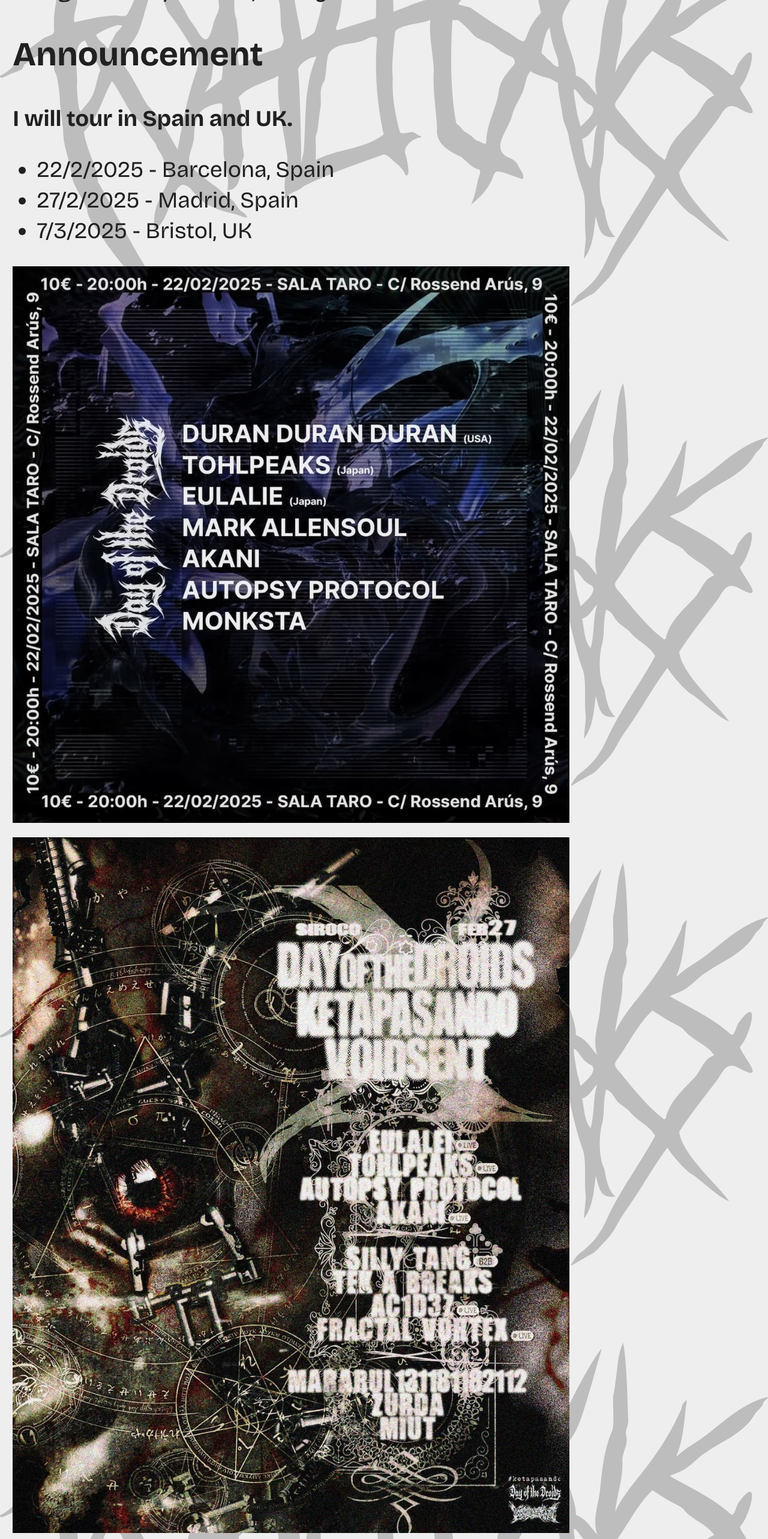
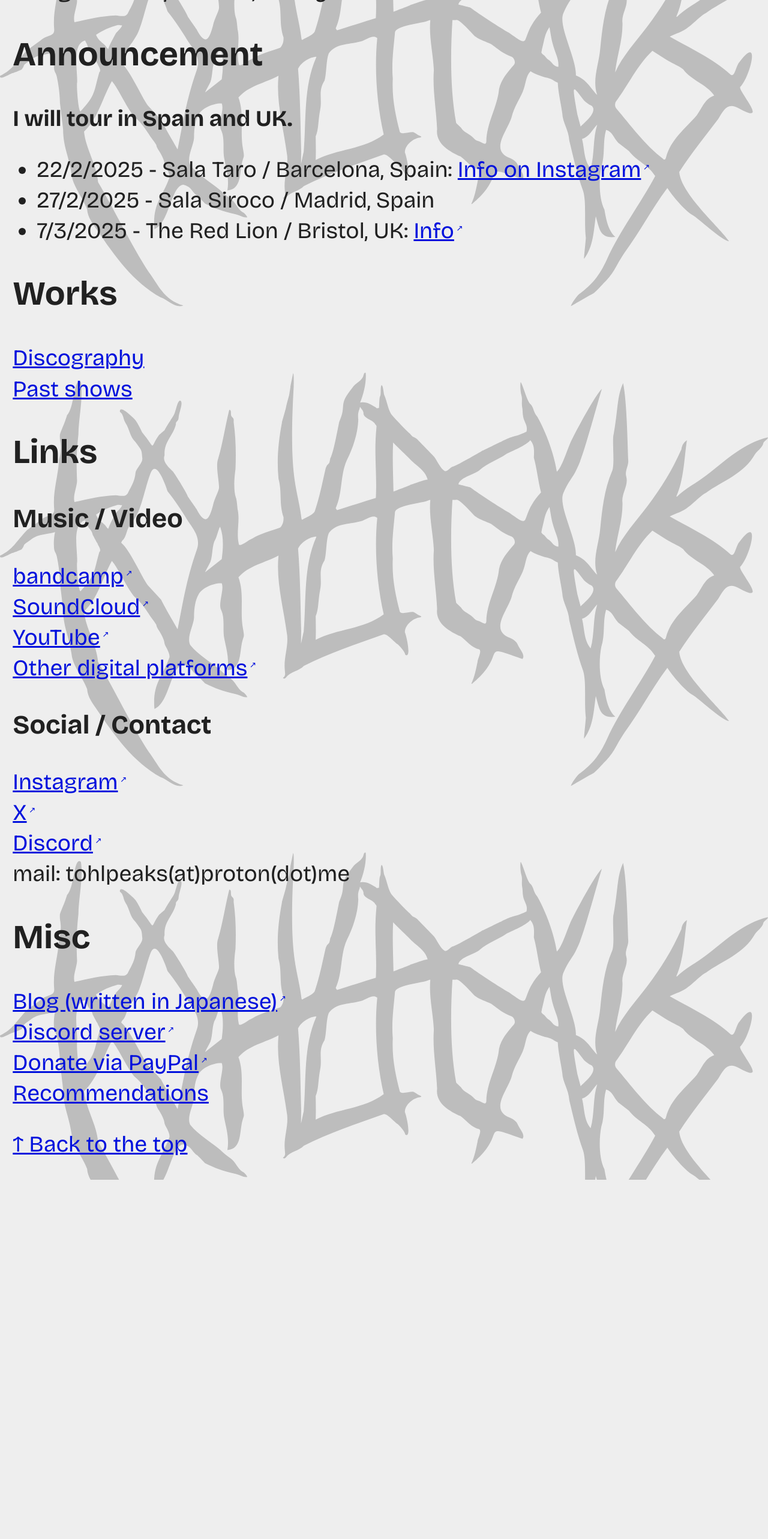
Before and after one commit to peaks-and-valleys/tlp, a SvelteKit app: page / in a window 1280 px wide. Shown: the part 234-2800 px from the top of the page at 60% size. After the commit the page ends 2201 px from the top, so only its background shows below. Built offline with nearby package versions, Linux system fonts and the light colour scheme.

Commit message:
feat(page.svelte): update tour information with venue names and links for better user engagement refactor(page.svelte): remove unused image elements to clean up the code and improve performance

```diff
--- a/src/routes/+page.svelte
+++ b/src/routes/+page.svelte
@@ -11,30 +11,20 @@
 		<strong>I will tour in Spain and UK.</strong>
 		<ul>
 			<li>
-				<time datetime="2025-02-22">22/2/2025</time> - Barcelona, Spain
+				<time datetime="2025-02-22">22/2/2025</time> - Sala Taro / Barcelona, Spain:
+				<a href="https://www.instagram.com/p/DD4_gpCIzPS/" target="_blank">Info on Instagram</a>
 			</li>
 			<li>
-				<time datetime="2025-02-27">27/2/2025</time> - Madrid, Spain
+				<time datetime="2025-02-27">27/2/2025</time> - Sala Siroco / Madrid, Spain
 			</li>
 			<li>
-				<time datetime="2025-03-07">7/3/2025</time> - Bristol, UK
+				<time datetime="2025-03-07">7/3/2025</time> - The Red Lion / Bristol, UK:
+				<a
+					href="https://www.headfirstbristol.co.uk/whats-on/red-lion-bs5/fri-7-mar-big-chip-nrg-presents-tohlpeaks-eulalie-122154"
+					target="_blank">Info</a
+				>
 			</li>
 		</ul>
-		<img
-			loading="lazy"
-			src="/images/index/2025-02-22-BCN.jpg"
-			alt="The event flyer that is planned on 22nd February 2025 in Barcelona, Spain."
-		/>
-		<img
-			loading="lazy"
-			src="/images/index/2025-02-27-MDR.jpg"
-			alt="The event flyer that is planned on 27th February 2025 in Madrid, Spain."
-		/>
-		<img
-			loading="lazy"
-			src="/images/index/2025-03-07-BRS.jpg"
-			alt="The event flyer that is planned on 7th March 2025 in Bristol, UK."
-		/>
 		<nav>
 			<h2>Works</h2>
 			<ul>
```
